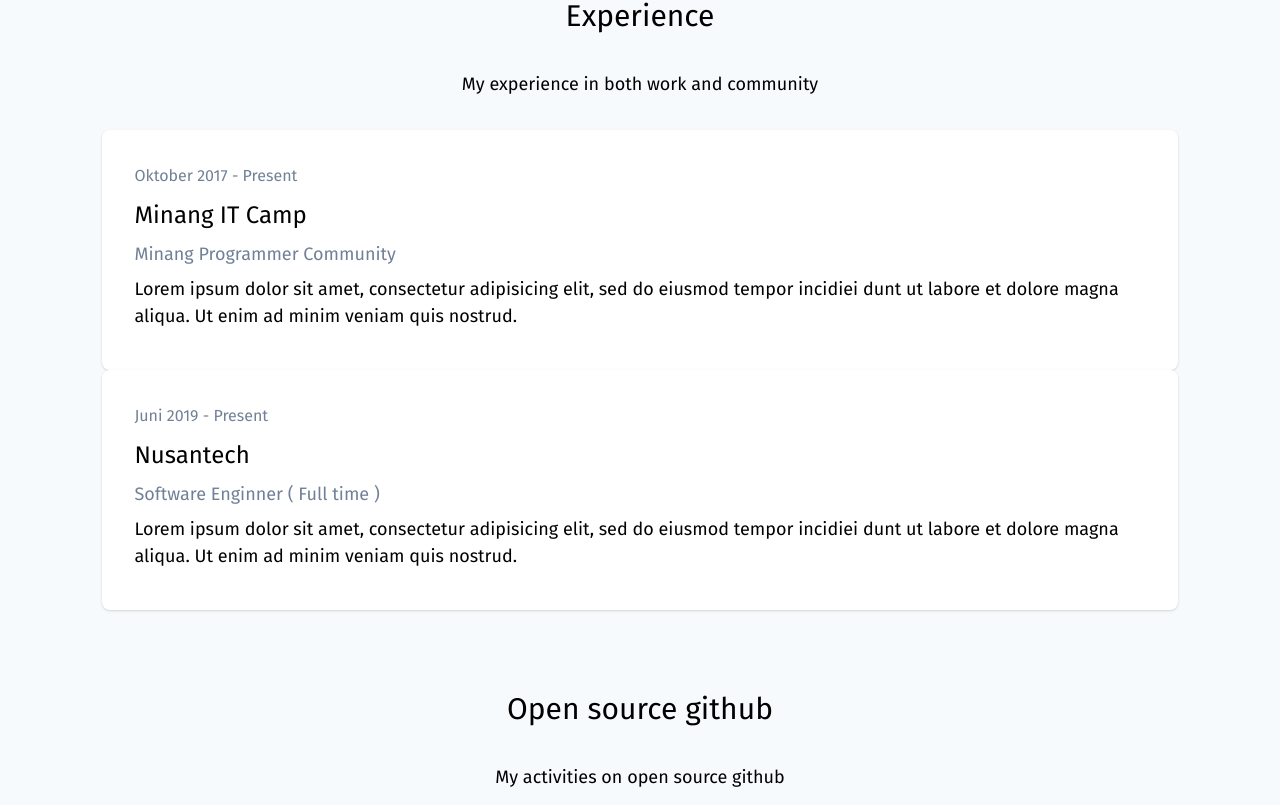
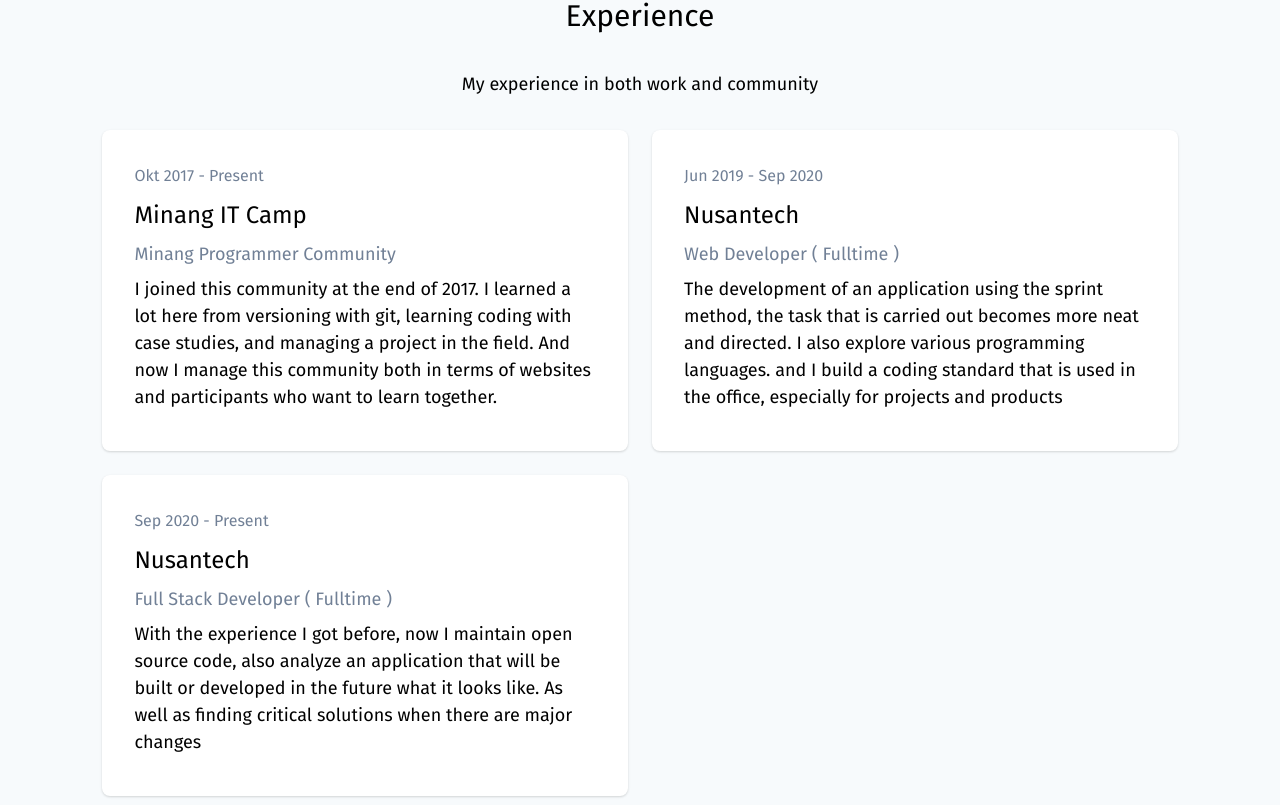
Before and after one commit to masb0ymas/next-resume, a Next.js app: page / in a window 1280 px wide. Shown: the part 3015-3820 px from the top of the page. Built offline with nearby package versions, Linux system fonts and the light colour scheme.

Commit message:
fix: constant experience

```diff
--- a/src/views/Landing/partials/Experience.tsx
+++ b/src/views/Landing/partials/Experience.tsx
@@ -1,8 +1,30 @@
 import React from 'react'
+import cx from 'classnames'
 import Card from 'components/Card/Card'
 import Section from 'components/Section/partials/Experience'
 
 function Experience() {
+  const experiences = [
+    {
+      title: 'Minang IT Camp',
+      job: 'Minang Programmer Community',
+      periode: 'Okt 2017 - Present',
+      description: `I joined this community at the end of 2017. I learned a lot here from versioning with git, learning coding with case studies, and managing a project in the field. And now I manage this community both in terms of websites and participants who want to learn together.`,
+    },
+    {
+      title: 'Nusantech',
+      job: 'Web Developer ( Fulltime )',
+      periode: 'Jun 2019 - Sep 2020',
+      description: `The development of an application using the sprint method, the task that is carried out becomes more neat and directed. I also explore various programming languages. and I build a coding standard that is used in the office, especially for projects and products`,
+    },
+    {
+      title: 'Nusantech',
+      job: 'Full Stack Developer ( Fulltime )',
+      periode: 'Sep 2020 - Present',
+      description: `With the experience I got before, now I maintain open source code, also analyze an application that will be built or developed in the future what it looks like. As well as finding critical solutions when there are major changes`,
+    },
+  ]
+
   return (
     <Section
       title={'Experience'}
@@ -10,25 +32,18 @@
       My experience in both work and community
       `}
     >
-      <React.Fragment>
-        <Card
-          title={'Minang IT Camp'}
-          subtitle={'Minang Programmer Community'}
-          periode={'Oktober 2017 - Present'}
-          text={`Lorem ipsum dolor sit amet, consectetur adipisicing elit,
-              sed do eiusmod tempor incidiei dunt ut labore et dolore magna aliqua.
-              Ut enim ad minim veniam quis nostrud.`}
-        />
-
-        <Card
-          title={'Nusantech'}
-          subtitle={'Software Enginner ( Full time )'}
-          periode={'Juni 2019 - Present'}
-          text={`Lorem ipsum dolor sit amet, consectetur adipisicing elit,
-              sed do eiusmod tempor incidiei dunt ut labore et dolore magna aliqua.
-              Ut enim ad minim veniam quis nostrud.`}
-        />
-      </React.Fragment>
+      <div className={cx('grid grid-cols-2 gap-6')}>
+        {experiences.map((item) => (
+          <div className="col-auto">
+            <Card
+              title={item.title}
+              subtitle={item.job}
+              periode={item.periode}
+              text={item.description}
+            />
+          </div>
+        ))}
+      </div>
     </Section>
   )
 }
```
